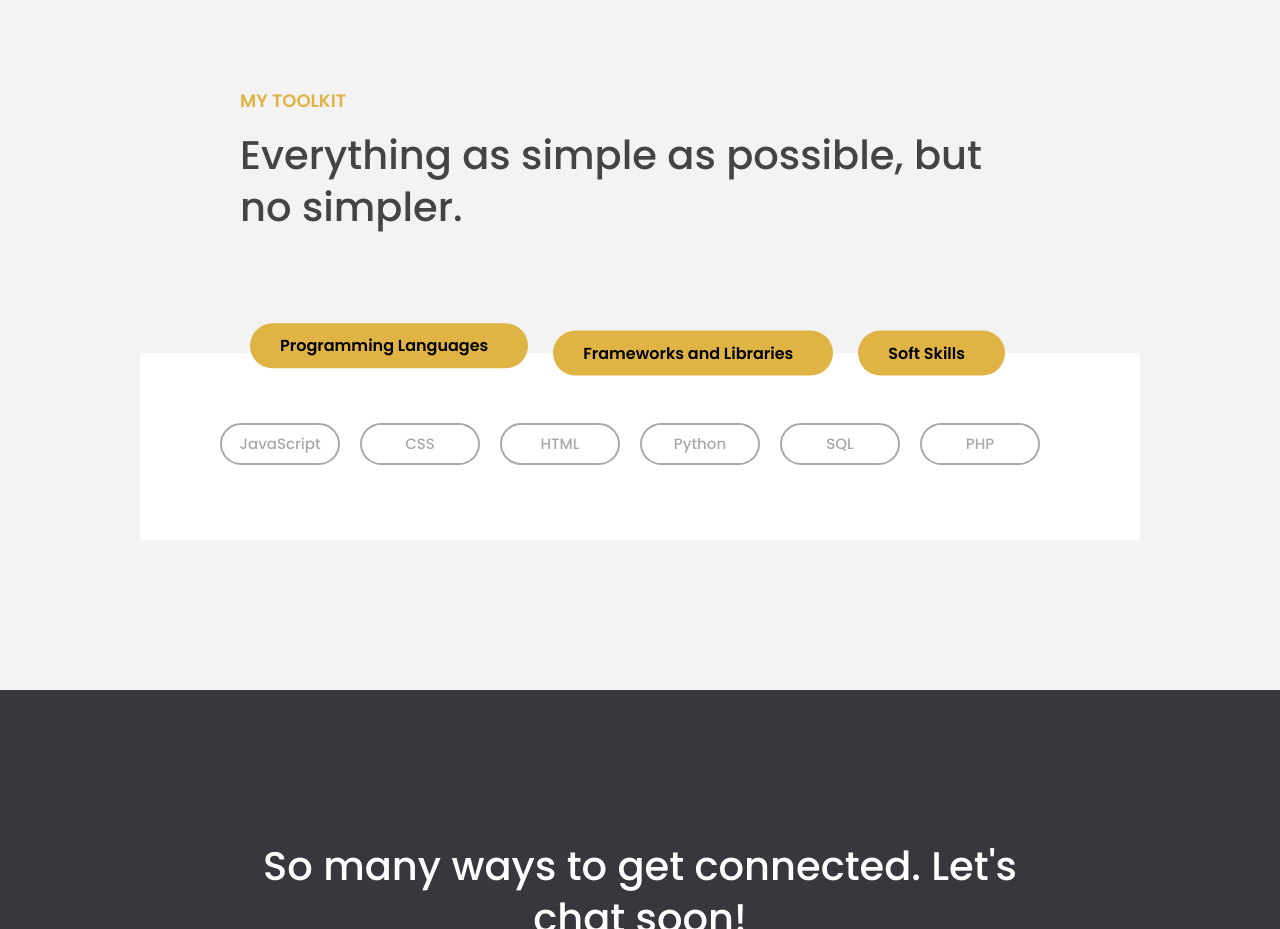
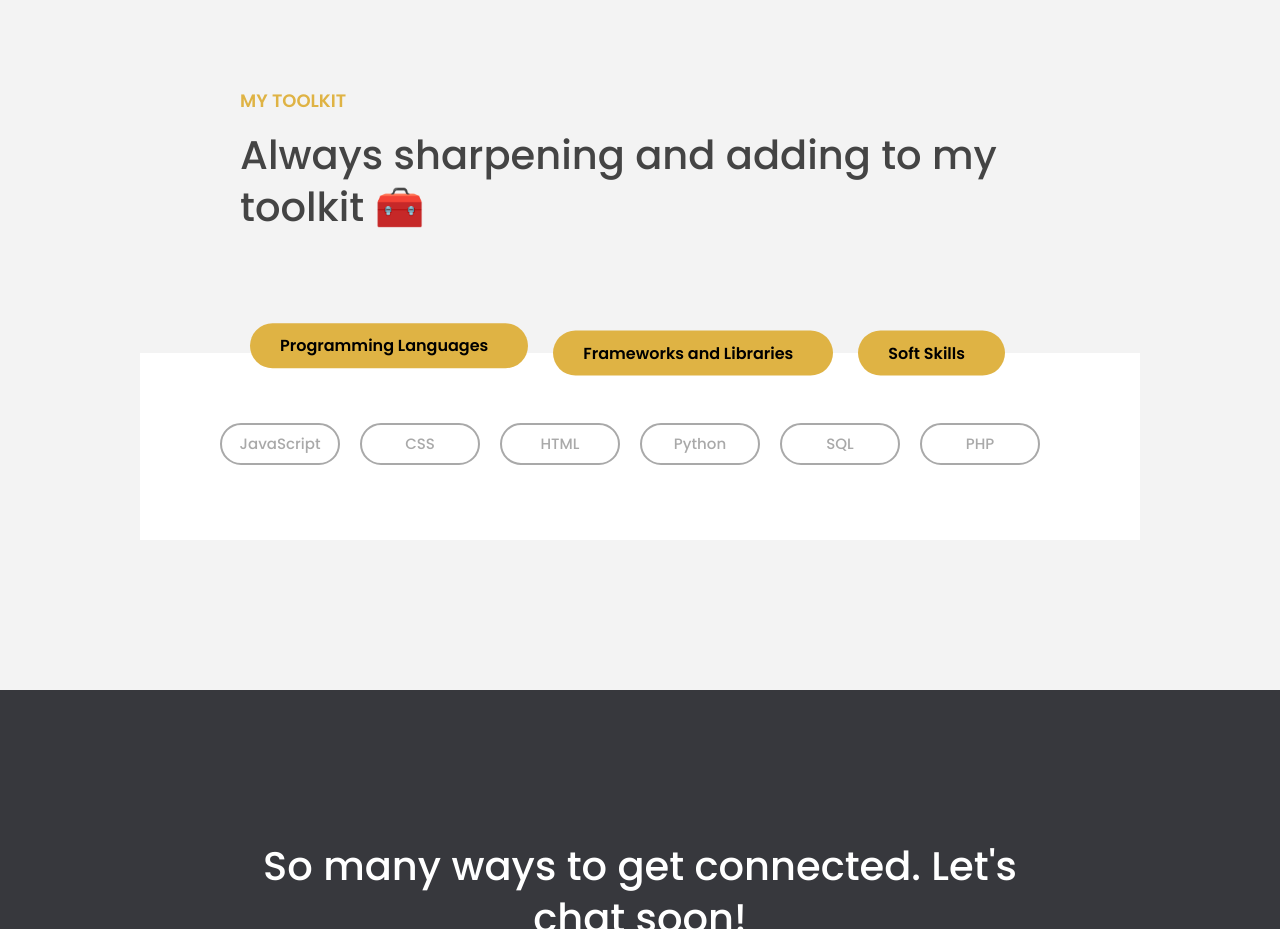
Before and after one commit to leecmoses/moses-lee-dev, a plain HTML site: page index.html in a window 1280 px wide. Shown: the part 3480-4409 px from the top of the page. Drawn offline with Linux system fonts and the light colour scheme.

Commit message:
Edit text

```diff
--- a/index.html
+++ b/index.html
@@ -351,7 +351,7 @@
       <div class="section__title">
         <h2 class="section__description">My Toolkit</h2>
         <h3 class="section__header">
-          Everything as simple as possible, but no simpler.
+          Always sharpening and adding to my toolkit 🧰
         </h3>
       </div>
 
```
